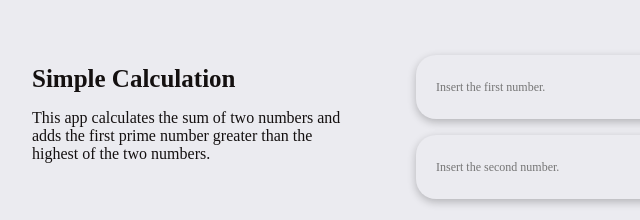
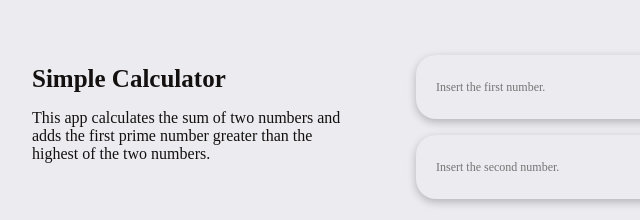
Before and after one commit to elenaguaita/simple-calculation-app, a website: page public/index.html in a window 1280 px wide. Shown: the part 236-456 px from the top of the page, 288-928 px from the left. Drawn offline with Linux system fonts and the light colour scheme.

Commit message:
Add README.md file and other minor changes

```diff
--- a/public/index.html
+++ b/public/index.html
@@ -4,11 +4,11 @@
     <meta charset="UTF-8">
     <meta name="viewport" content="width=device-width, initial-scale=1.0">
     <link rel="stylesheet" href="style.css">
-    <title>Simple Web App</title>
+    <title>Simple Calculator App</title>
 </head>
 <body class="flc">
     <div class="header flc">
-        <h1 class="app-title">Simple Calculation</h1>
+        <h1 class="app-title">Simple Calculator</h1>
         <p class="app-scope">This app calculates the sum of two numbers and adds the first prime number greater than the highest of the two numbers.</p>
     </div>
     <div class="calculation flc">
--- a/public/script.js
+++ b/public/script.js
@@ -17,7 +17,7 @@ document.getElementById('calculate-btn').addEventListener('click', async () => {
     // data validation before sending data to backend
     // reason: "number" type buttons on some browsers (such a Safari) accept values different from numbers and store them as empty strings ""
     //          Number constructor turns an empty string into a 0 (valid number). This way, any string input is turned into a 0 and sent to backend for elaboration
-    //          Possible solution: check is button's value is different from "" and then convert them into numbers using Number.
+    //          Possible solution: check if button's value is different from "" and then convert them into numbers using Number.
     if (first_num != "" && second_num != "") {
         const input_data = JSON.stringify({ first_num: Number(first_num), second_num: Number(second_num) });
 
```
Also changed, not shown: README.md (added).
